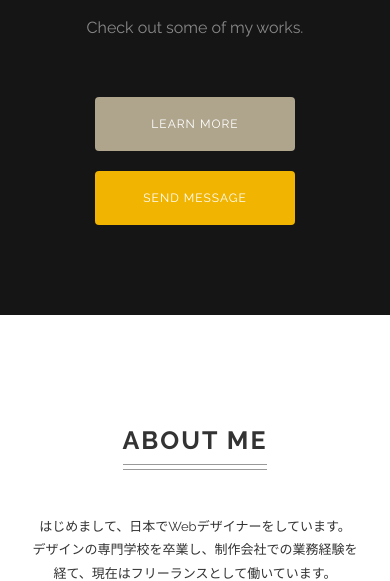
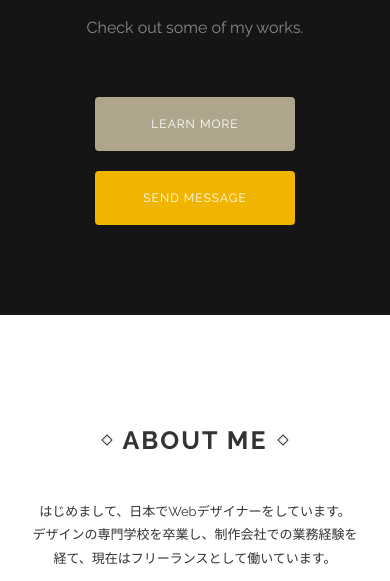
Before and after one commit to ryym/html5-css3-modern-coding, a website: page singlepage-layout/index.html in a window 390 px wide. Shown: the part 289-870 px from the top of the page. Drawn offline with Linux system fonts and the light colour scheme.

Commit message:
spa: challenge: Change heading design

```diff
--- a/singlepage-layout/css/style.css
+++ b/singlepage-layout/css/style.css
@@ -30,9 +30,9 @@ body {
 .heading {
   display: inline-block;
   margin: 30px 0 15px;
-  padding-bottom: 15px;
   letter-spacing: 2px;
   font-size: 4rem;
+  padding: 0 30px;
   position: relative;
 }
 
@@ -40,14 +40,19 @@ body {
 .heading::after {
   content: "";
   position: absolute;
-  bottom: 0;
-  left: 0;
-  right: 0;
-  border-bottom: 1px solid #999;
+  top: 50%;
+  transform: translateY(-50%) rotate(45deg);
+  width: 12px;
+  height: 12px;
+  border: 1px solid;
 }
 
 .heading::before {
-  bottom: 5px;
+  left: 0;
+}
+
+.heading::after {
+  right: 0;
 }
 
 /*** header ***/
@@ -360,6 +365,13 @@ footer {
 
   .heading {
     font-size: 2.5rem;
+    padding: 0 20px;
+  }
+
+  .heading::before,
+  .heading::after {
+    width: 8px;
+    height: 8px;
   }
 
   /*** header ***/
```
